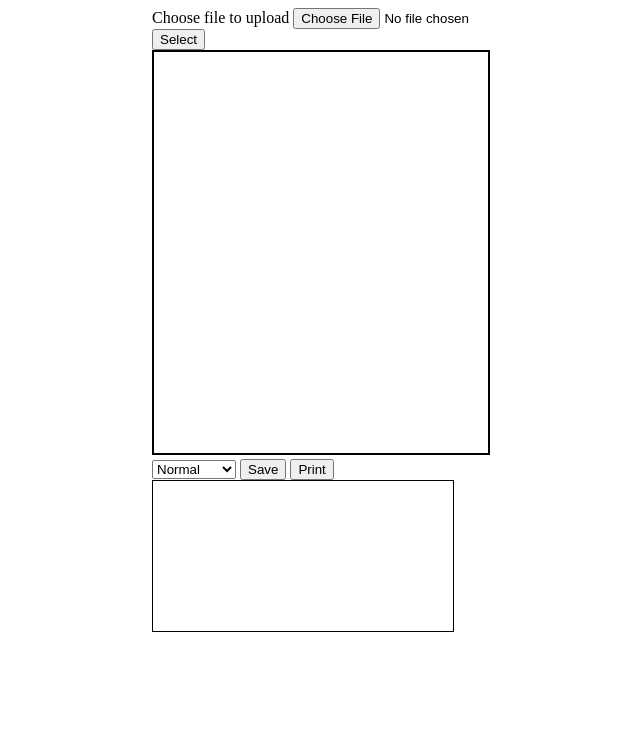
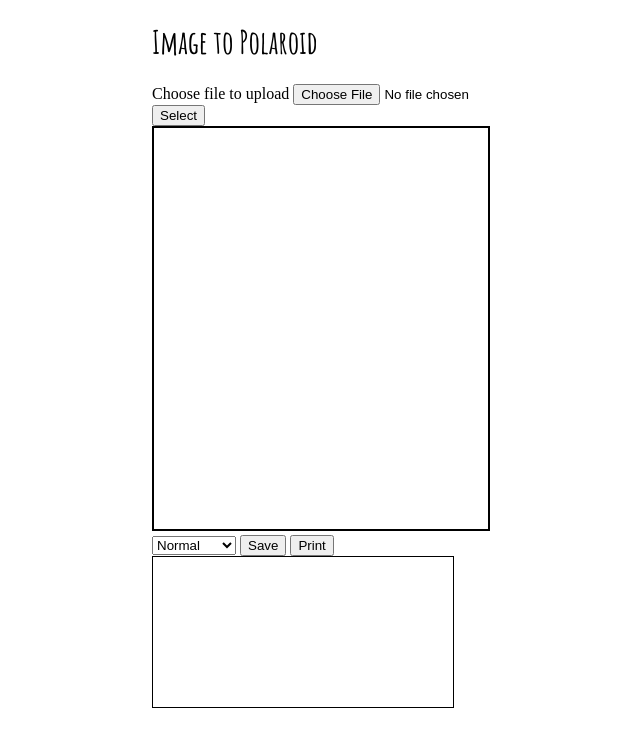
Before and after one commit to blumewas/polaroidmaker, a plain HTML site: page index.html in a window 1280 px wide. Shown: the whole page, without its empty margins (88-728 px from the left). Drawn offline with Linux system fonts and the light colour scheme.

Commit message:
Changed font

```diff
--- a/index.html
+++ b/index.html
@@ -11,6 +11,7 @@
 </head>
 <body>
   <div id="app">
+    <h1>Image to Polaroid</h1>
   <div>
     <form id="form" enctype="multipart/form-data">
       <div>
--- a/main.css
+++ b/main.css
@@ -1,3 +1,9 @@
+@import url('https://fonts.googleapis.com/css?family=Amatic+SC:400,700&display=swap');
+
+h1 {
+  font-family: 'Amatic SC', cursive;
+}
+
 canvas {
   border:1px solid #000;
 }
```
